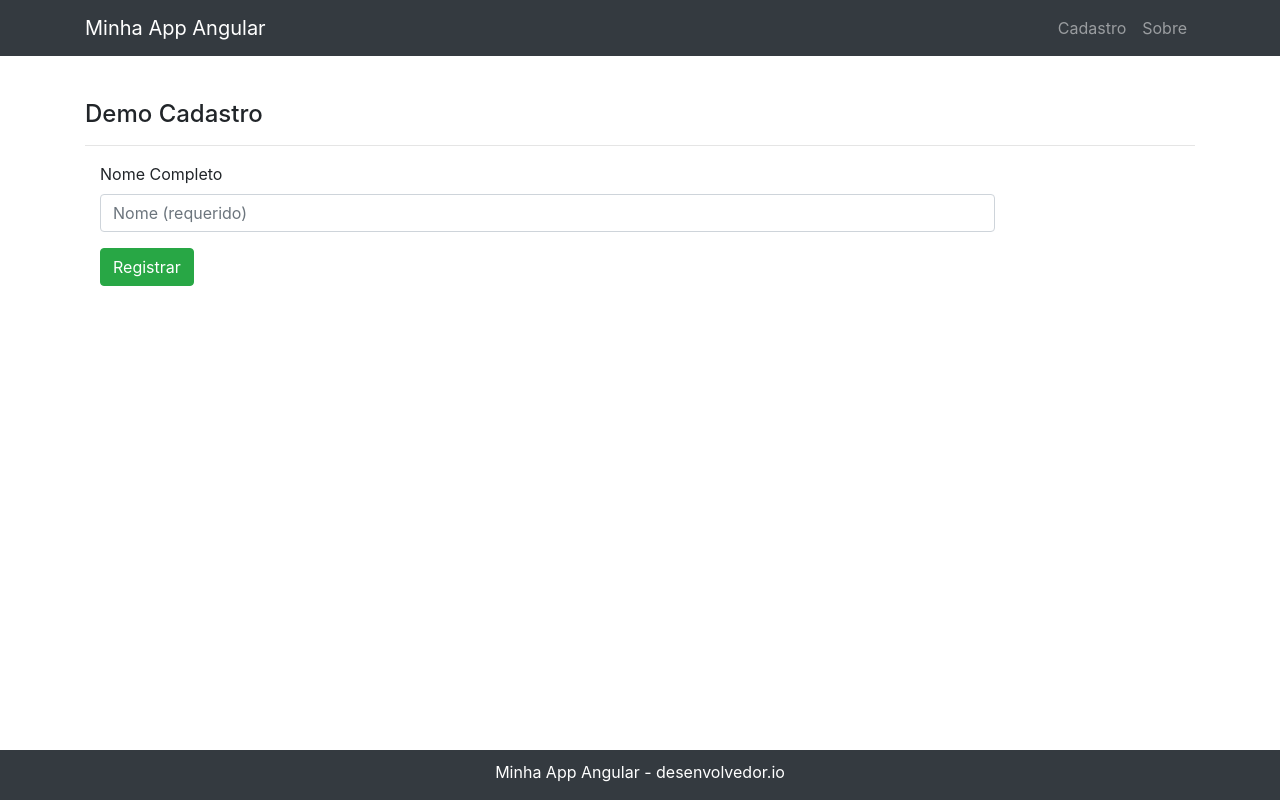
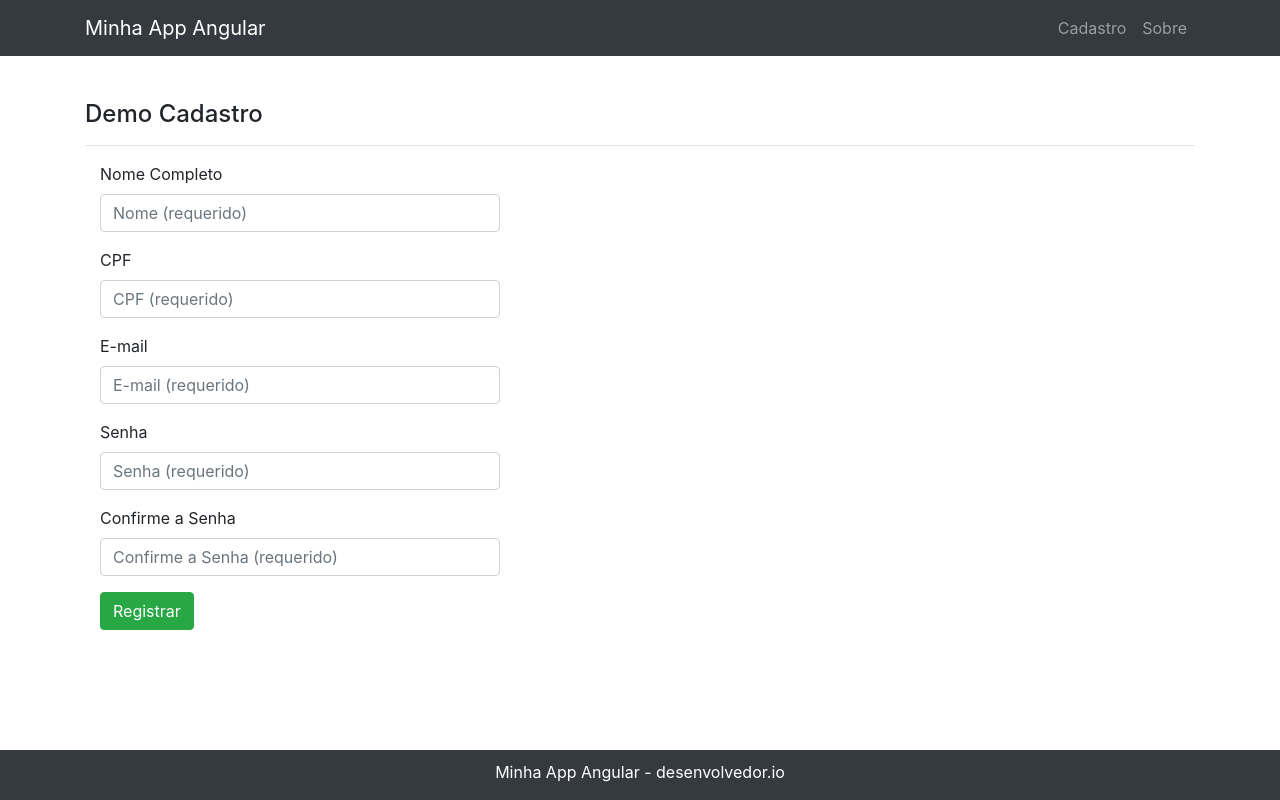
Before and after one commit to cavazani/TemplateProjeto, an Angular app: page /cadastro in a window 1280 px wide. Built offline with nearby package versions, Linux system fonts and the light colour scheme.

Commit message:
cadastro.component html

```diff
--- a/src/app/demos/reactiveForms/cadastro/cadastro.component.html
+++ b/src/app/demos/reactiveForms/cadastro/cadastro.component.html
@@ -1,21 +1,50 @@
 <div class="container main-container">
     <h4>Demo Cadastro</h4>
     <hr />
-    <form novalidate>
+    <form novalidate (ngSubmit)="adicionarUsuario()" [formGroup]="cadastroForm">
         <div class="form-horizontal">
 
             <div class="form-group">
                 <label class="col-md-2 control-label" for="nome">Nome Completo</label>
                 <div class="col-md-10">
-                    <input class="form-control" id="nome" type="text" placeholder="Nome (requerido)"/>
+                    <input class="form-control" id="nome" type="text" placeholder="Nome (requerido)" formControlName="nome" />
                 </div>
             </div>
 
             <div class="form-group">
-                <div class="col-md-4 col-md-offset-2">
-                    <span><button class="btn btn-success" id="Registrar"  type="submit">Registrar</button></span>
+                <label class="col-md-2 control-label">CPF</label>
+                <div class="col-md-10">
+                    <input class="form-control" id="cpf" type="text" placeholder="CPF (requerido)" formControlName="cpf" />
                 </div>
             </div>
+
+            <div class="form-group">
+                <label class="col-md-2 control-label">E-mail</label>
+                <div class="col-md-10">
+                    <input class="form-control" id="email" type="text" placeholder="E-mail (requerido)" formControlName="email"/>
+                </div>
+            </div>
+
+            <div class="form-group">
+                <label class="col-md-2 control-label">Senha</label>
+                <div class="col-md-10">
+                    <input class="form-control" id="senha" type="password" placeholder="Senha (requerido)" formControlName="senha" />
+                </div>
+            </div>
+
+            <div class="form-group">
+                <label class="col-md-2 control-label">Confirme a Senha</label>
+                <div class="col-md-10">
+                    <input class="form-control" id="senhaConfirmacao" type="password" placeholder="Confirme a Senha (requerido)" formControlName="senhaConfirmacao" />
+                </div>
+            </div>
+            <div class="form-group">
+                <div class="col-md-4 col-md-offset-2">
+                    <span><button class="btn btn-success" id="Registrar" type="submit">Registrar</button></span>
+                </div>
+            </div>
+
+
         </div>
     </form>
 </div>
--- a/src/app/demos/reactiveForms/cadastro/cadastro.component.ts
+++ b/src/app/demos/reactiveForms/cadastro/cadastro.component.ts
@@ -1,16 +1,29 @@
 import { Component, OnInit } from '@angular/core';
+import { FormControl, FormGroup } from '@angular/forms';
 
 @Component({
   selector: 'app-cadastro',
-  templateUrl: './cadastro.component.html',
-  styles: [
-  ]
+  templateUrl: './cadastro.component.html'
 })
 export class CadastroComponent implements OnInit {
 
+cadastroForm: FormGroup;
+
+
   constructor() { }
 
-  ngOnInit(): void {
+  ngOnInit() {
+    this.cadastroForm = new FormGroup({
+      nome: new FormControl(''),
+      cpf: new FormControl(''),
+      email: new FormControl(''),
+      senha: new FormControl(''),
+      senhaConfirmacao: new FormControl('')
+    });
+  }
+
+  adicionarUsuario(){
+    let x = this.cadastroForm.value;
   }
 
 }
--- a/src/styles.css
+++ b/src/styles.css
@@ -13,3 +13,9 @@
   height: 50px;
   text-align: center;
 }
+
+input,
+select,
+textarea{
+  max-width: 400px;
+}
```
